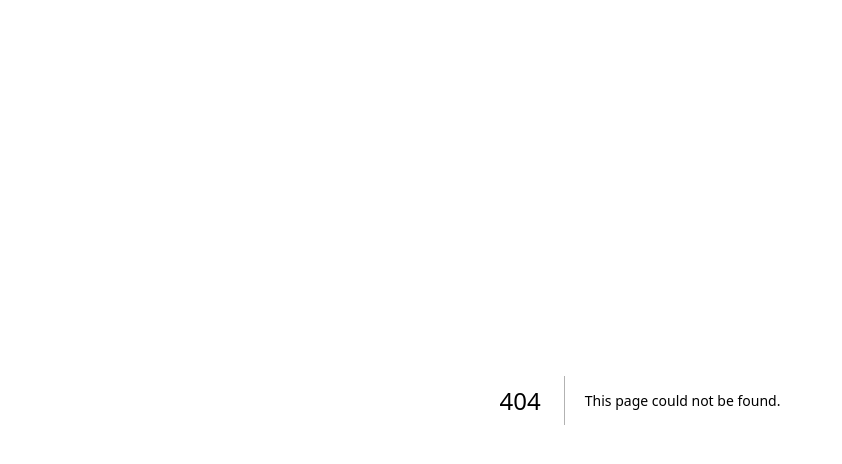
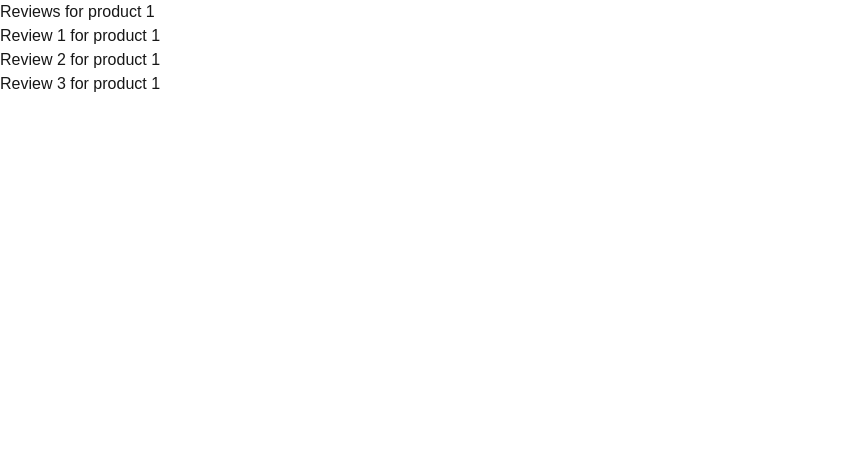
Before and after one commit to Hyper-TH/NextJS_Basics, a Next.js app: page /products/1/reviews in a window 1280 px wide. Before the commit this address had no page. Shown: the top 464 px of the page, without its empty margins (0-842 px from the left). Built offline with nearby package versions, Linux system fonts and the light colour scheme.

Commit message:
Nested Dynamic Routes

```diff
--- /dev/null
+++ b/src/app/products/[productId]/reviews/[reviewId]/page.tsx
@@ -0,0 +1,10 @@
+export default async function ProductReview({
+    params,
+}: {
+    params: Promise<{ productId: string; reviewId: string }>;
+}) {
+    const { productId, reviewId } = await params;
+    return (
+        <h1>Details about review {reviewId} for product {productId}</h1>
+    );
+}
--- /dev/null
+++ b/src/app/products/[productId]/reviews/page.tsx
@@ -0,0 +1,21 @@
+export default async function ProductReviews({
+    params,
+}: {
+    params: Promise<{ productId: string }>;
+}) {
+    const { productId } = await params;
+    return (
+        <>
+        <div>
+            <h1>Reviews for product {productId}</h1>
+
+            <ul>
+                <li>Review 1 for product {productId}</li>
+                <li>Review 2 for product {productId}</li>
+                <li>Review 3 for product {productId}</li>
+            </ul>
+        </div>
+
+        </>
+    );
+}
```
